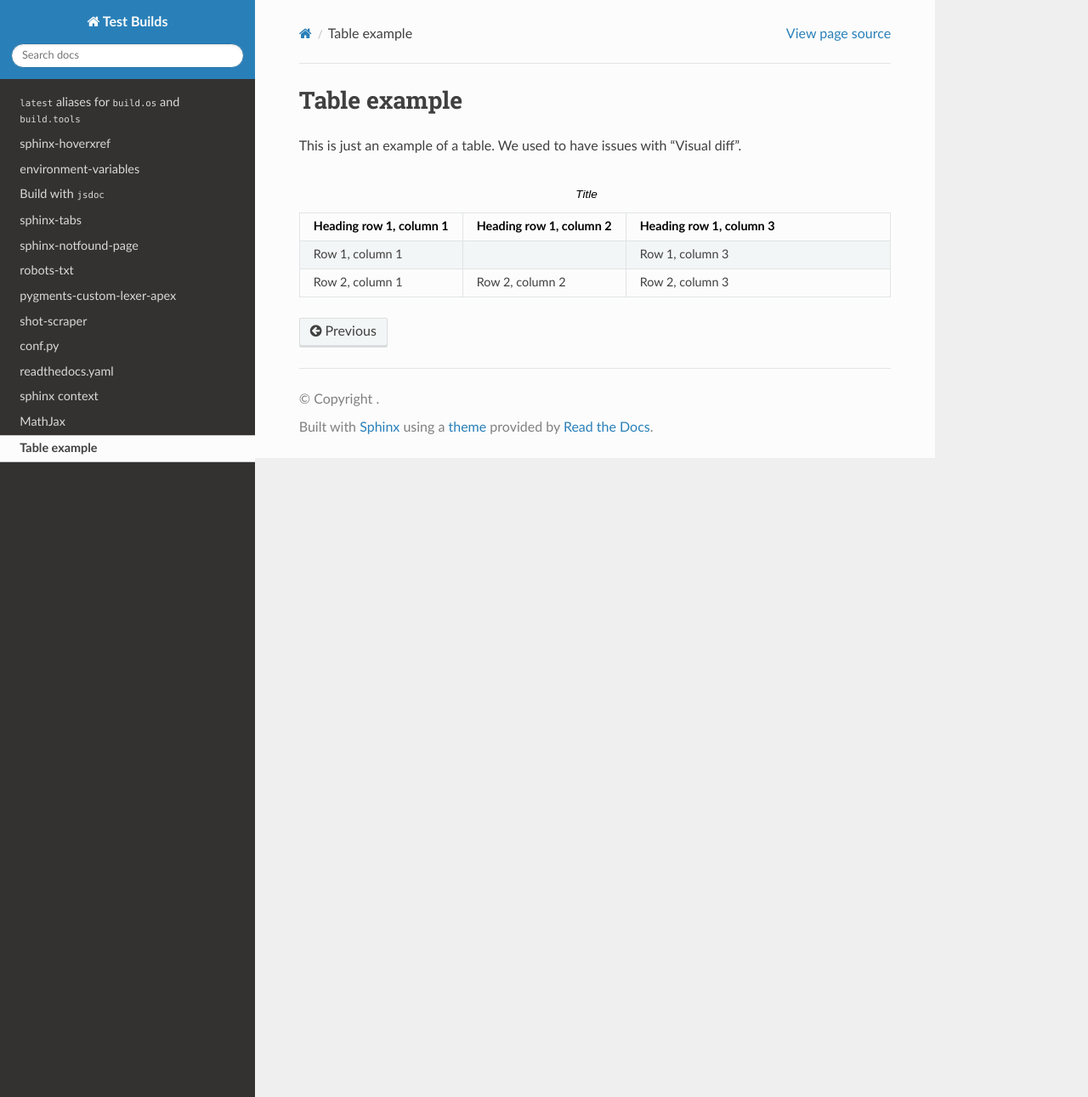
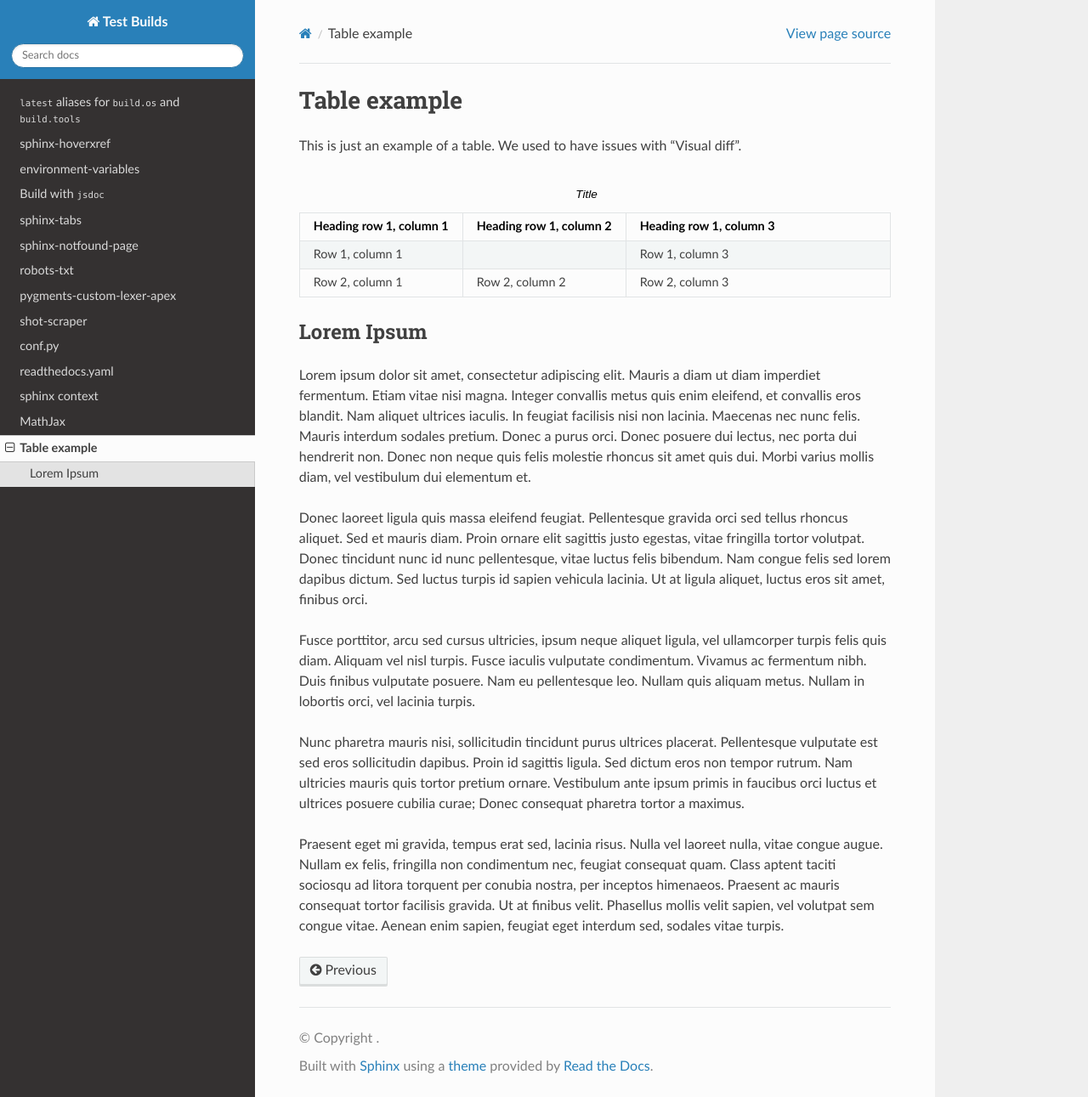
Before and after one commit to readthedocs/test-builds, a Sphinx documentation site: the page built from docs/table.rst, in a window 1280 px wide and 1291 px high. Shown: the whole window at 85% size. Built offline with Sphinx 7.4.7 and the Read the Docs theme 3.1.0, drawn with Linux system fonts in a browser that asks for light colours.

Commit message:
Lorem Ipsum

```diff
--- a/docs/table.rst
+++ b/docs/table.rst
@@ -18,3 +18,42 @@ We used to have issues with "Visual diff".
    * - Row 2, column 1
      - Row 2, column 2
      - Row 2, column 3
+
+
+Lorem Ipsum
+-----------
+
+Lorem ipsum dolor sit amet, consectetur adipiscing elit. Mauris a diam ut diam
+imperdiet fermentum. Etiam vitae nisi magna. Integer convallis metus quis enim
+eleifend, et convallis eros blandit. Nam aliquet ultrices iaculis. In feugiat
+facilisis nisi non lacinia. Maecenas nec nunc felis. Mauris interdum sodales
+pretium. Donec a purus orci. Donec posuere dui lectus, nec porta dui hendrerit
+non. Donec non neque quis felis molestie rhoncus sit amet quis dui. Morbi varius
+mollis diam, vel vestibulum dui elementum et.
+
+Donec laoreet ligula quis massa eleifend feugiat. Pellentesque gravida orci sed
+tellus rhoncus aliquet. Sed et mauris diam. Proin ornare elit sagittis justo
+egestas, vitae fringilla tortor volutpat. Donec tincidunt nunc id nunc
+pellentesque, vitae luctus felis bibendum. Nam congue felis sed lorem dapibus
+dictum. Sed luctus turpis id sapien vehicula lacinia. Ut at ligula aliquet,
+luctus eros sit amet, finibus orci.
+
+Fusce porttitor, arcu sed cursus ultricies, ipsum neque aliquet ligula, vel
+ullamcorper turpis felis quis diam. Aliquam vel nisl turpis. Fusce iaculis
+vulputate condimentum. Vivamus ac fermentum nibh. Duis finibus vulputate
+posuere. Nam eu pellentesque leo. Nullam quis aliquam metus. Nullam in lobortis
+orci, vel lacinia turpis.
+
+Nunc pharetra mauris nisi, sollicitudin tincidunt purus ultrices placerat.
+Pellentesque vulputate est sed eros sollicitudin dapibus. Proin id sagittis
+ligula. Sed dictum eros non tempor rutrum. Nam ultricies mauris quis tortor
+pretium ornare. Vestibulum ante ipsum primis in faucibus orci luctus et ultrices
+posuere cubilia curae; Donec consequat pharetra tortor a maximus.
+
+Praesent eget mi gravida, tempus erat sed, lacinia risus. Nulla vel laoreet
+nulla, vitae congue augue. Nullam ex felis, fringilla non condimentum nec,
+feugiat consequat quam. Class aptent taciti sociosqu ad litora torquent per
+conubia nostra, per inceptos himenaeos. Praesent ac mauris consequat tortor
+facilisis gravida. Ut at finibus velit. Phasellus mollis velit sapien, vel
+volutpat sem congue vitae. Aenean enim sapien, feugiat eget interdum sed,
+sodales vitae turpis.
```
